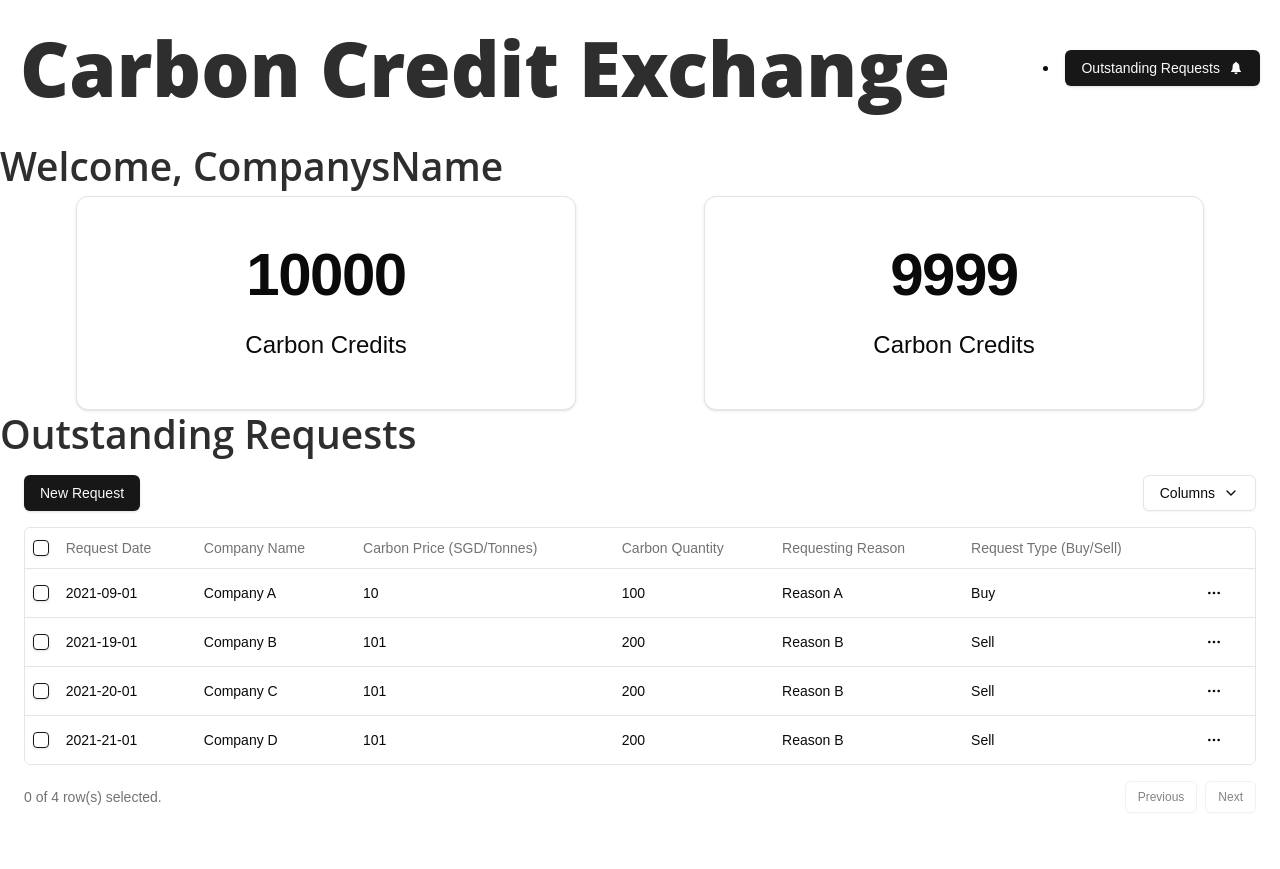
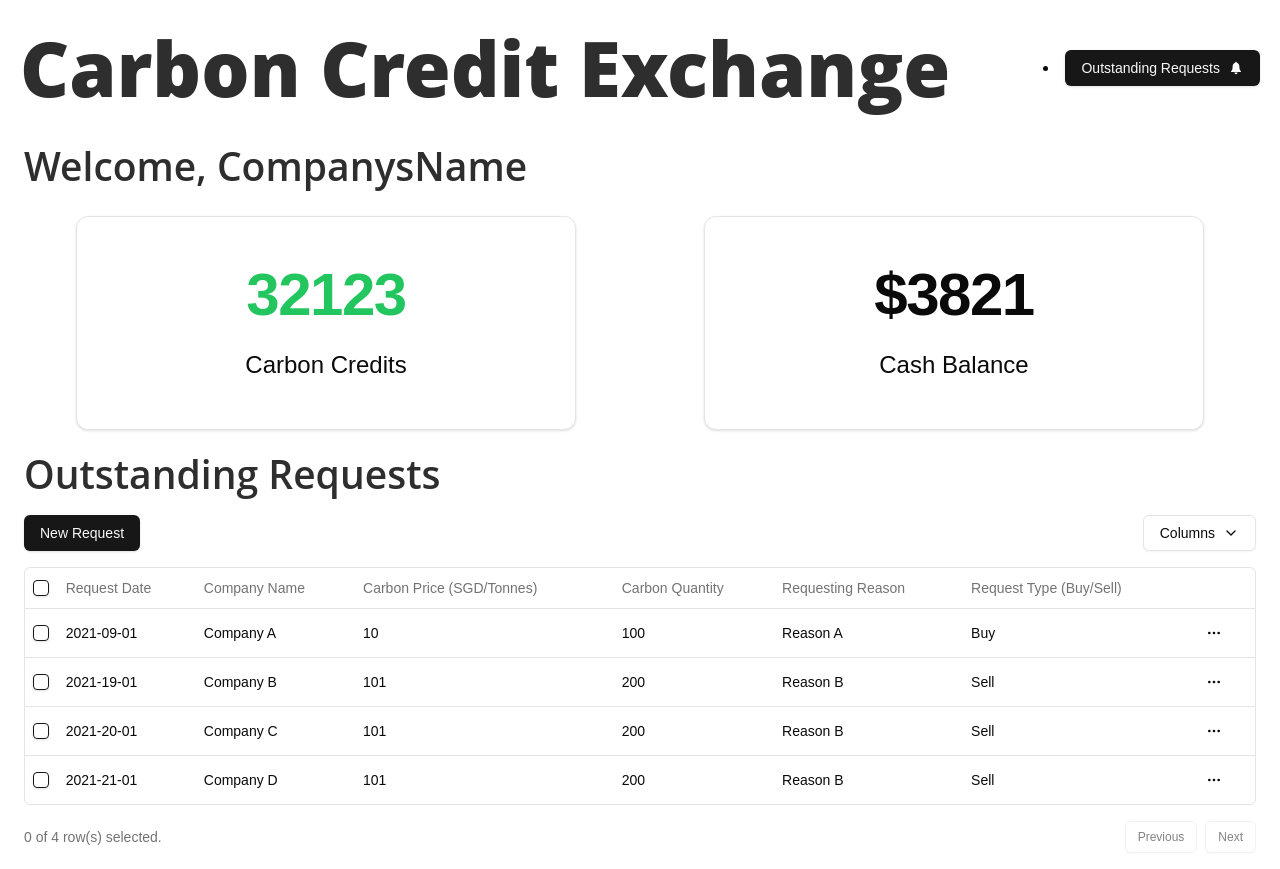
Before and after one commit to xavierkoo/TT1_10, a Next.js app in the folder client/: page /landing-page in a window 1280 px wide. Before the commit the page ends 829 px from the top, so only its background shows below. Built offline with nearby package versions, Linux system fonts and the light colour scheme.

Commit message:
feat: update landing page design

```diff
--- a/client/app/landing-page/page.js
+++ b/client/app/landing-page/page.js
@@ -2,8 +2,8 @@
 import { useEffect, useState } from "react";
 import {Input} from '@/components/ui/input';
 import {Icons} from '@/components/icons';
-import LandingPageCard from "@/components/landing-page/LandingPageCard";
 import {Button} from '@/components/ui/button';
+import {Card, CardContent, CardHeader, CardTitle} from "@/components/ui/card";
 import {useRouter} from "next/navigation";
 import { IoIosNotifications } from "react-icons/io";
 import { LandingDataTable } from "@/components/landing-data-table";
@@ -33,12 +33,34 @@ export default function LandingPage() {
                     </NavigationMenuItem>
                 </NavigationMenu>
             </div>
-            <div className='h1'>Welcome, CompanysName</div>
-            <div className='flex flex-row items-center justify-center gap-32'>
-                <LandingPageCard label="Carbon Credits" number="10000"/>
-                <LandingPageCard label="Carbon Credits" number="9999"/>
+            <div className='h1 ml-6 mb-5'>Welcome, CompanysName</div>
+            <div className='flex flex-row items-center justify-center gap-32 mb-5'>
+                <div>
+                    <Card className="w-[500px] p-6 text-center">
+                        <CardHeader>
+                            <CardTitle className="text-6xl text-green-500">
+                                32123
+                            </CardTitle>
+                        </CardHeader>
+                        <CardContent className="text-2xl ">
+                            <p>Carbon Credits</p>
+                        </CardContent>
+                    </Card>
+                </div>
+                <div>
+                    <Card className="w-[500px] p-6 text-center">
+                        <CardHeader>
+                            <CardTitle className="text-6xl">
+                                $3821
+                            </CardTitle>
+                        </CardHeader>
+                        <CardContent className="text-2xl">
+                            <p>Cash Balance</p>
+                        </CardContent>
+                    </Card>
+                </div>
             </div>
-            <div className='h2'>Outstanding Requests</div>
+            <div className='h2 ml-6'>Outstanding Requests</div>
             <div className="mx-6">
                 <LandingDataTable />
             </div>
--- a/client/components/landing-page/LandingPageCard.js
+++ /dev/null
@@ -1,17 +0,0 @@
-"use client";
-import {Card, CardContent, CardHeader, CardTitle} from "@/components/ui/card";
-
-export default function LandingPageCard({number, label}) {
-    return (
-        <Card className="w-[500px] p-6 text-center">
-            <CardHeader>
-                <CardTitle className="text-6xl">
-                    {number}
-                </CardTitle>
-            </CardHeader>
-            <CardContent className="text-2xl">
-                <p>{label}</p>
-            </CardContent>
-        </Card>
-    )
-}
```
